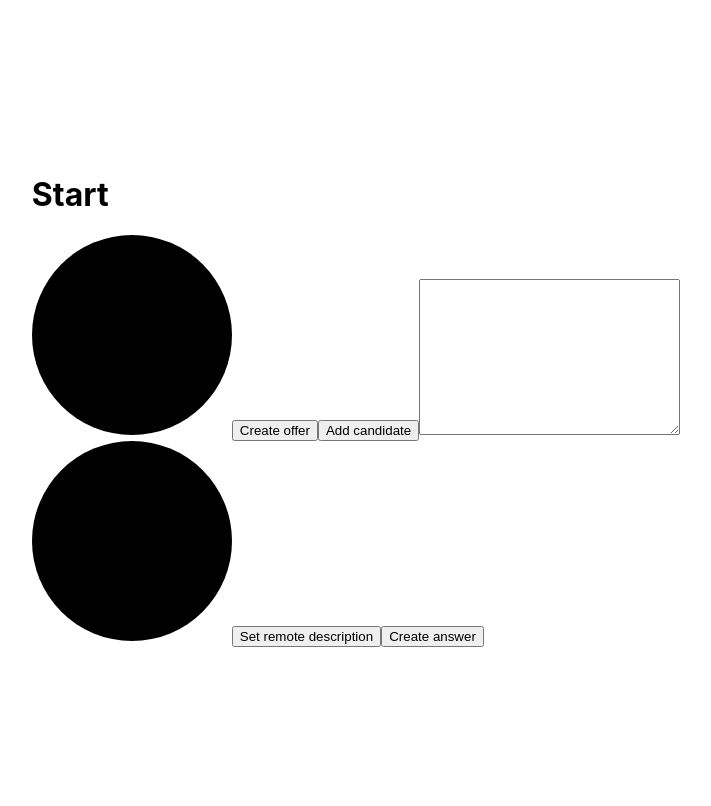
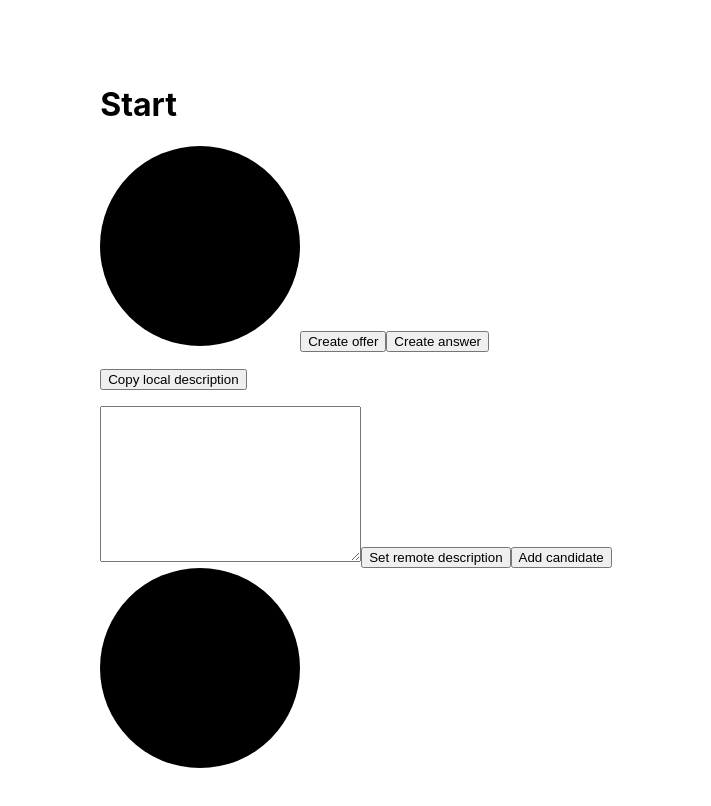
Before and after one commit to petedavisdev/jamophone, a Next.js app: page /start in a window 1280 px wide. Shown: the top 806 px of the page, without its empty margins (284-995 px from the left). Built offline with nearby package versions, Linux system fonts and the light colour scheme; no server answers.

Commit message:
copy localDescription

```diff
--- a/src/pages/start.tsx
+++ b/src/pages/start.tsx
@@ -1,10 +1,11 @@
-import { useEffect, useRef } from 'react';
+import { useEffect, useRef, useState } from 'react';
 
 export default function Start(): JSX.Element {
 	const localVideoRef = useRef<HTMLVideoElement>(null);
 	const remoteVideoRef = useRef<HTMLVideoElement>(null);
 	const textRef = useRef<HTMLTextAreaElement>(null);
 	const connection = useRef<RTCPeerConnection>();
+	const [localDescription, setLocalDescription] = useState<RTCSessionDescriptionInit | undefined>();
 
 	useEffect(() => {
 		navigator.mediaDevices
@@ -49,6 +50,7 @@ export default function Start(): JSX.Element {
 			.then((offer) => {
 				console.log(JSON.stringify(offer));
 				connection.current?.setLocalDescription(offer);
+				setLocalDescription(offer);
 			})
 			.catch((error) => {
 				alert(error);
@@ -61,6 +63,7 @@ export default function Start(): JSX.Element {
 			.then((answer) => {
 				console.log(JSON.stringify(answer));
 				connection.current?.setLocalDescription(answer);
+				setLocalDescription(answer);
 			})
 			.catch((error) => {
 				alert(error);
@@ -83,6 +86,14 @@ export default function Start(): JSX.Element {
 		}
 	}
 
+	function copyLocalDescription() {
+		try {
+			navigator.clipboard.writeText(JSON.stringify(localDescription));
+		} catch (error) {
+			alert(error);
+		}
+	}
+
 	return (
 		<div className="container">
 			<main className="main">
@@ -90,13 +101,19 @@ export default function Start(): JSX.Element {
 				<section>
 					<video autoPlay ref={localVideoRef} />
 					<button onClick={createOffer}>Create offer</button>
+					<button onClick={createAnswer}>Create answer</button>
+
+					<p>
+						<span className="truncatedText">{JSON.stringify(localDescription)}</span>
+						<button onClick={copyLocalDescription}>Copy local description</button>
+					</p>
+
+					<textarea cols={30} rows={10} ref={textRef} />
+					<button onClick={setRemoteDescription}>Set remote description</button>
 					<button onClick={addCandidate}>Add candidate</button>
-					<textarea cols={30} rows={10} ref={textRef} />
 				</section>
 				<section>
 					<video autoPlay ref={remoteVideoRef} />
-					<button onClick={setRemoteDescription}>Set remote description</button>
-					<button onClick={createAnswer}>Create answer</button>
 				</section>
 			</main>
 		</div>
--- a/src/styles/utils.css
+++ b/src/styles/utils.css
@@ -32,6 +32,14 @@
 	padding: 1em;
 }
 
+.truncatedText {
+	overflow: hidden;
+	text-overflow: ellipsis;
+	display: inline-block;
+	max-width: 300px;
+	max-height: 2em;
+}
+
 @media (min-width: 600px) {
 	.grid {
 		grid-template-columns: 1fr 1fr;
```
